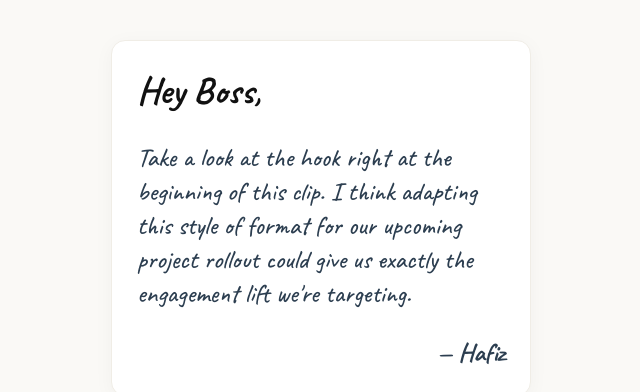
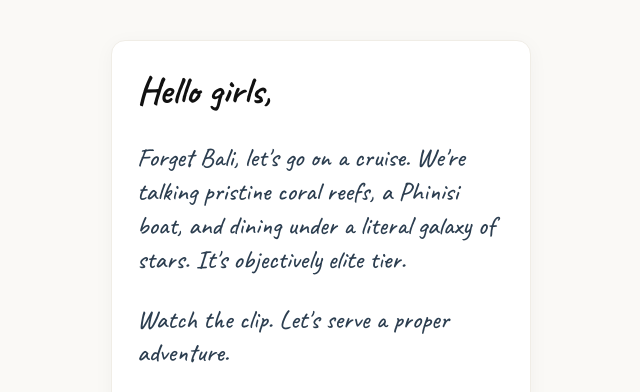
Before and after one commit to hafizafar/blancagency, a plain HTML site: page labuanbajo/index.html in a window 1280 px wide. Shown: the top 392 px of the page, without its empty margins (319-959 px from the left). Drawn offline with Linux system fonts and the light colour scheme.

Commit message:
Update index.html

```diff
--- a/labuanbajo/index.html
+++ b/labuanbajo/index.html
@@ -3,7 +3,7 @@
 <head>
     <meta charset="UTF-8">
     <meta name="viewport" content="width=device-width, initial-scale=1.0">
-    <title>Curated Video Concept</title>
+    <title>Phinisi Cruise Adventure</title>
 
     <!-- Importing 'Caveat' from Google Fonts for a premium, clean handwritten feel -->
     <link rel="preconnect" href="https://fonts.googleapis.com">
@@ -75,8 +75,9 @@
 
         <!-- Personal Note Card -->
         <div class="personal-note">
-            <h1>Hey Boss,</h1>
-            <p>Take a look at the hook right at the beginning of this clip. I think adapting this style of format for our upcoming project rollout could give us exactly the engagement lift we're targeting.</p>
+            <h1>Hello girls,</h1>
+            <p>Forget Bali, let's go on a cruise. We're talking pristine coral reefs, a Phinisi boat, and dining under a literal galaxy of stars. It's objectively elite tier.</p>
+            <p>Watch the clip. Let's serve a proper adventure.</p>
             <p style="text-align: right; margin-top: 20px; margin-bottom: 0; font-weight: 700;">— Hafiz</p>
         </div>
 
```
